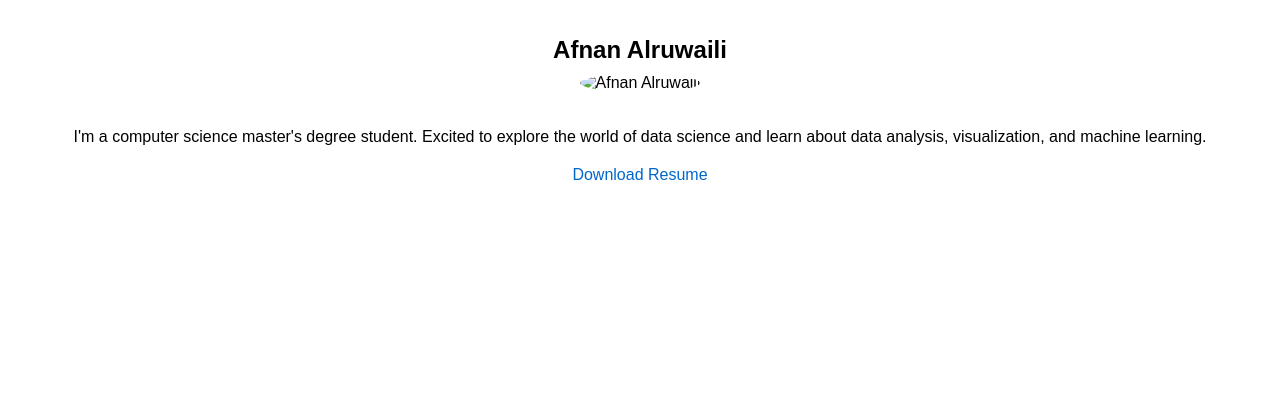
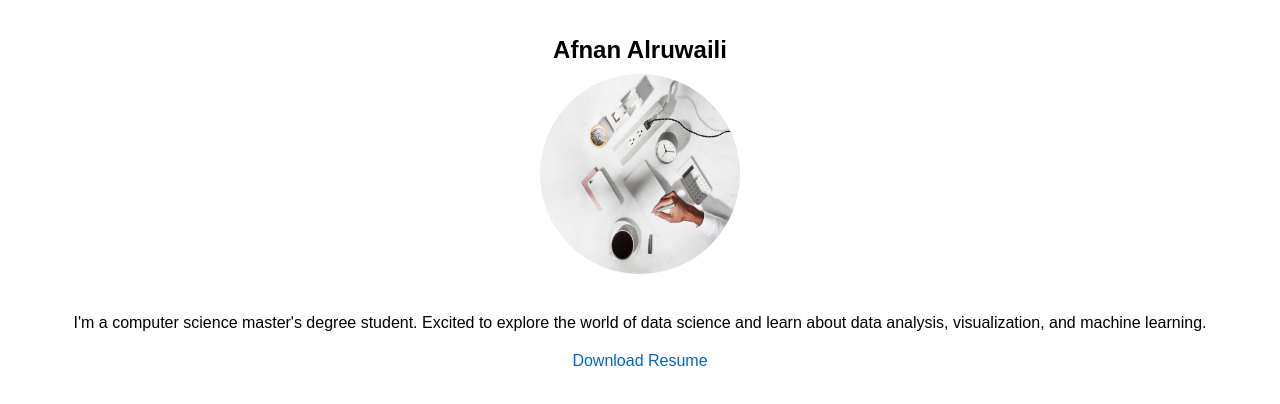
Before and after one commit to afnan9400/afnan9400.github.io, a plain HTML site: page index.html in a window 1280 px wide. Drawn offline with Linux system fonts and the light colour scheme.

Commit message:
index.html

```diff
--- a/index.html
+++ b/index.html
@@ -40,7 +40,7 @@
 </head>
 <body>
     <h1>Afnan Alruwaili</h1>
-    <img src="path_to_your_photo.jpg" alt="Afnan Alruwaili">
+<img src="https://raw.githubusercontent.com/afnan9400/afnan9400.github.io/9fac7095d3cd7d22b2dc1a93f946dedd35bc6f01/tamblet1.jpg" alt="Afnan Alruwaili">
     <p>I'm a computer science master's degree student. Excited to explore the world of data science and learn about data analysis, visualization, and machine learning.</p>
     <a href="path_to_your_resume.pdf">Download Resume</a>
 </body>
```
